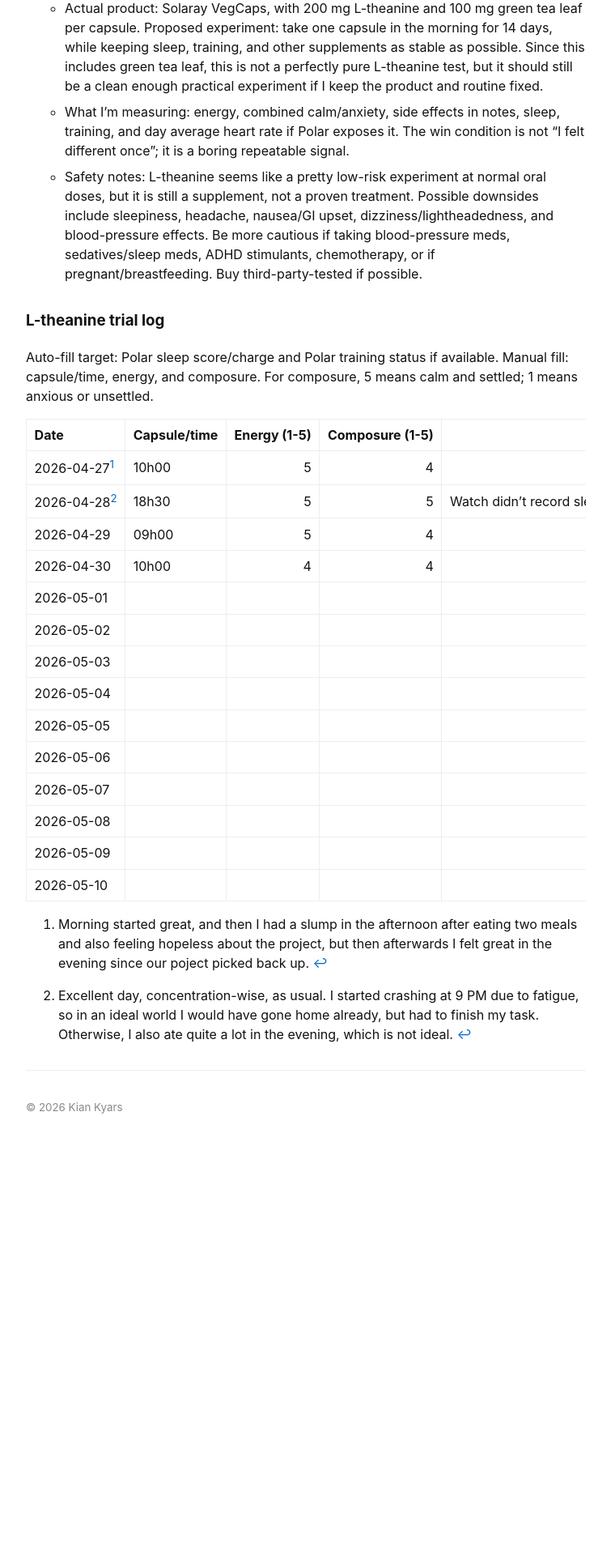
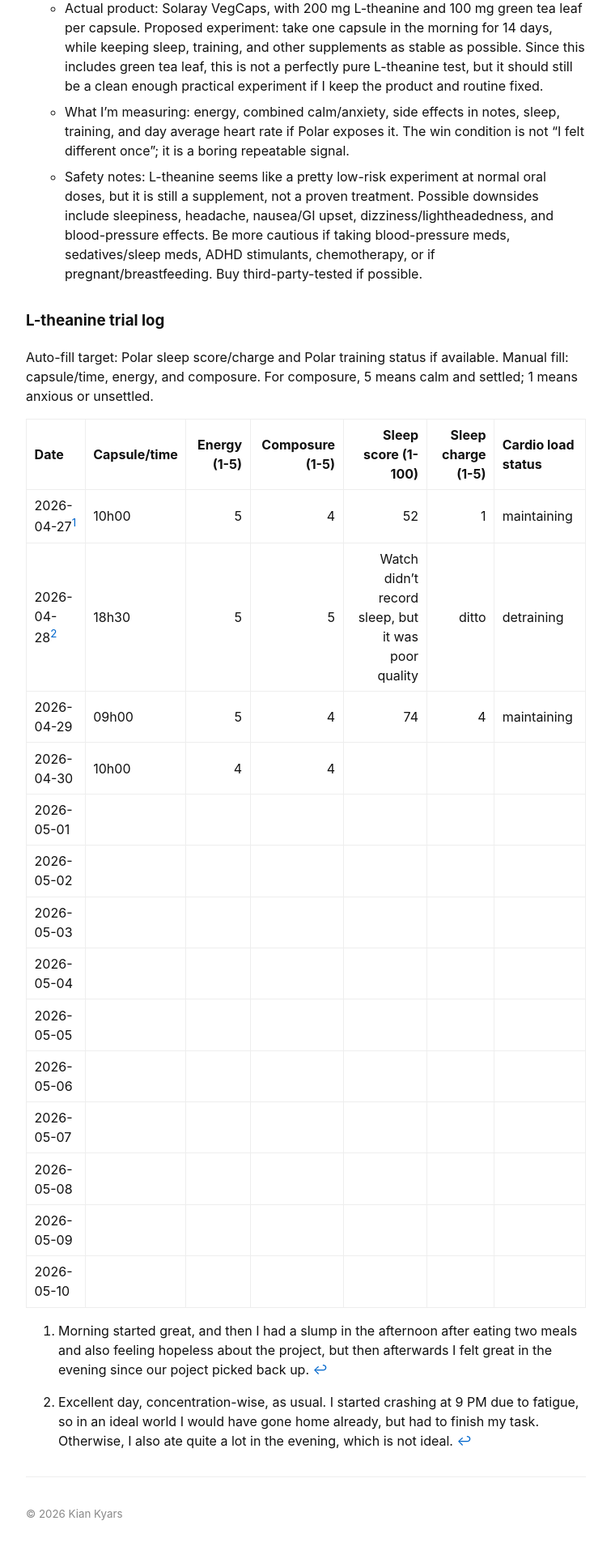
Before and after one commit to kiankyars/kiankyars.github.io, a Jekyll site: the page built from _posts/blog/2026-02-04-biomaxing.md, in a window 1280 px wide. Shown: the part 995-2915 px from the top of the page at 81% size, without its empty margins (262-1017 px from the left). Built offline with Jekyll 4.4.1, drawn with Linux system fonts in a browser that asks for light colours; before the commit the page ends 2413 px from its top, so only the background shows below that.

Commit message:
Remove white-space: nowrap to allow table wrapping

```diff
--- a/_layouts/default.html
+++ b/_layouts/default.html
@@ -186,7 +186,6 @@
         border: 1px solid var(--border);
         padding: 0.45rem 0.6rem;
         text-align: left;
-        white-space: nowrap;
       }
     </style>
   </head>
--- a/_posts/blog/2026-02-04-biomaxing.md
+++ b/_posts/blog/2026-02-04-biomaxing.md
@@ -34,7 +34,7 @@ Auto-fill target: Polar sleep score/charge and Polar training status if availabl
 | Date | Capsule/time | Energy (1-5) | Composure (1-5) | Sleep score (1-100) | Sleep charge (1-5) | Cardio load status |
 |---|---|---:|---:|---:|---:|---|
 | 2026-04-27[^1] | 10h00 | 5 | 4 | 52 | 1 | maintaining |
-| 2026-04-28[^2] | 18h30 | 5 | 5 | Watch didn't record sleep, but it was poor quality | | detraining |
+| 2026-04-28[^2] | 18h30 | 5 | 5 | Watch didn't record sleep, but it was poor quality | ditto | detraining |
 | 2026-04-29 | 09h00 | 5 | 4 | 74 | 4 | maintaining |
 | 2026-04-30 | 10h00 | 4 | 4 |  |  |  |
 | 2026-05-01 |  |  |  |  |  |  |
```
